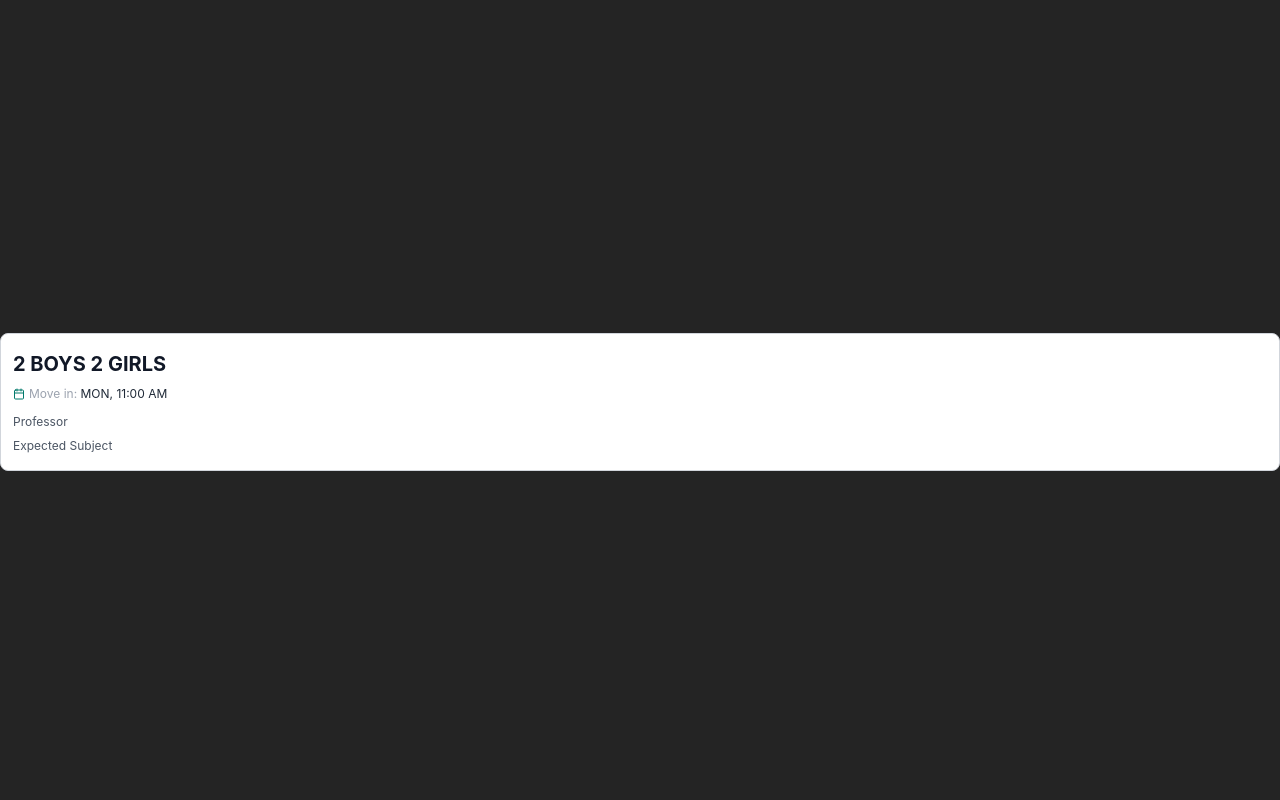
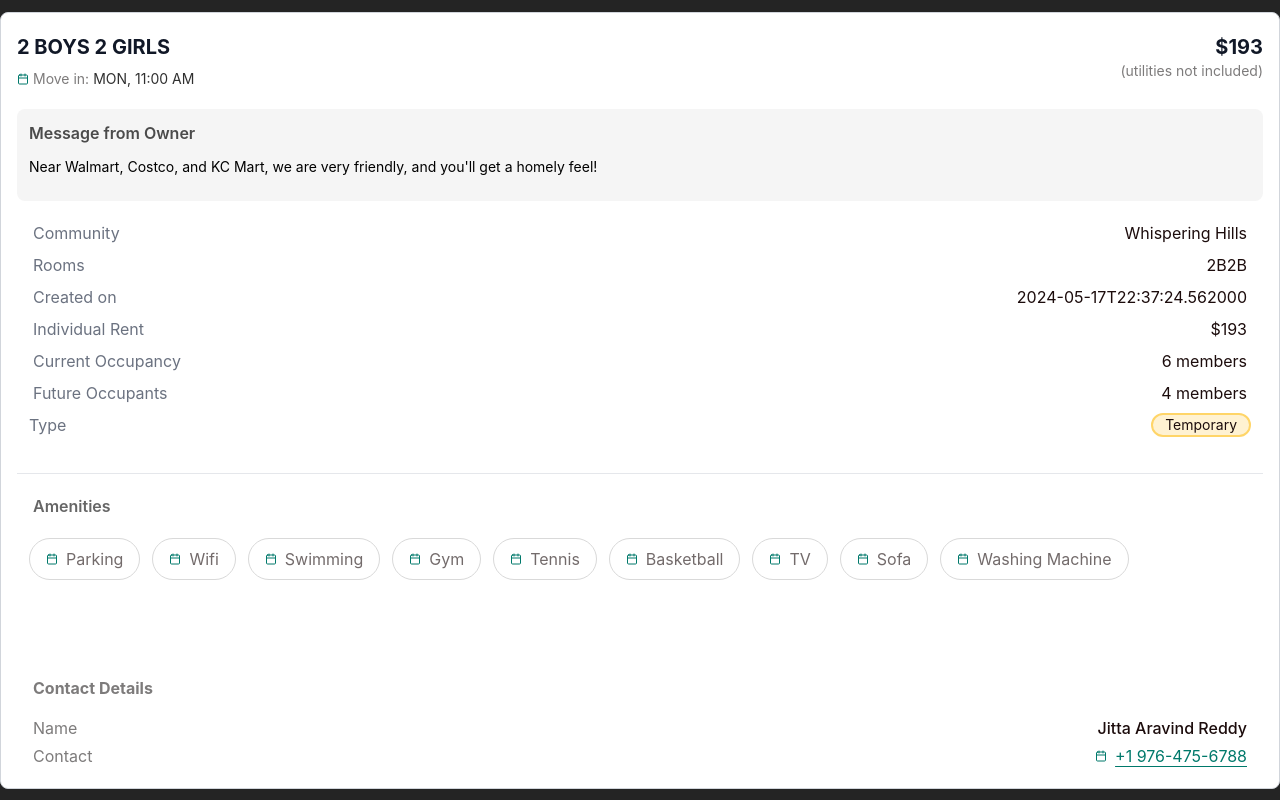
Before and after one commit to vikas62081/ucm_simplified, a React (Vite) app: page / in a window 1280 px wide. Built offline with nearby package versions, Linux system fonts and the light colour scheme.

Commit message:
accomodation details page created and alert & pill components created

```diff
--- a/src/components/AccomodationDetails.tsx
+++ b/src/components/AccomodationDetails.tsx
@@ -1,17 +1,47 @@
+import Pill from "./common/Pill";
+import Alert from "./common/Alert";
+import { text } from "@fortawesome/fontawesome-svg-core";
 const AccommodationDetails = () => {
+    const data = {
+        id: "664822747f8f7b13625b83d2",
+        community_name: "Whispering Hills",
+        address: "124st",
+        type: "temporary",
+        move_in_date: "2024-05-20T03:34:04.076000",
+        move_out_date: "2024-07-20T03:34:04.076000",
+        floor_plan: "2B2B",
+        rent_amount_per_person: 193,
+        utilities_included: false,
+        current_occupancies: 6,
+        available_occupancies: {
+          boys: 2,
+          girls: 2,
+          any: 0
+        },
+        aminities: [
+            "Parking", "Wifi", "Swimming", "Gym", "Tennis", "Basketball", "TV", "Sofa", "Washing Machine"],
+        status: "active",
+        additional_info: "Cricket can be played at tennis court",
+        created_at: "2024-05-17T22:37:24.562000",
+        updated_at: "2024-05-17T22:37:24.562000"
+    }
     return (
 
-      <div className={`bg-white text-gray-900 p-3 rounded-lg border border-gray-300 mt-2 mb-1 grid grid-cols-1`}>
-        <p className=" text-xl font-bold py-1">2 BOYS 2 GIRLS</p>
-        <div className="flex items-center text-xs text-gray-400 py-1">
+      <div className={`bg-white text-gray-900 px-4 py-5 rounded-lg border border-gray-300 grid grid-cols-1`}>
+        <div className=" text-xl font-bold flex justify-between">
+            <div>{data.available_occupancies.boys} BOYS {data.available_occupancies.girls} GIRLS</div>
+            <div>${data.rent_amount_per_person}</div>
+        </div>
+        <div className="flex justify-between">
+            <div className="flex items-center text-sm text-gray-400 py-1 pt-2">
                 <svg
                     className="h-3 w-3 text-primary"
                     viewBox="0 0 24 24"
                     fill="none"
                     stroke="currentColor"
-            stroke-width="2"
-            stroke-linecap="round"
-            stroke-linejoin="round"
+                    strokeWidth="2"
+                    strokeLinecap="round"
+                    strokeLinejoin="round"
                   >
                     {" "}
                     <rect x="3" y="4" width="18" height="18" rx="2" ry="2" />{" "}
@@ -19,12 +49,82 @@ const AccommodationDetails = () => {
                     <line x1="8" y1="2" x2="8" y2="6" />{" "}
                     <line x1="3" y1="10" x2="21" y2="10" />
                 </svg>
-          <div className="pl-1">Move in: <span className="text-gray-800">MON, 11:00 AM</span></div>
+                <div className="pl-1 flex justify-between text-custom-gray-text-contact">Move in:
+                    <span className="text-gray-800 pl-1" style={{color: '#303030'}}>MON, 11:00 AM</span>
                 </div>
-        <p className="text-xs text-gray-600 flex justify-between pt-2 pb-1">
-          Professor</p>
-        <p className="text-xs text-gray-600 flex justify-between py-1">
-          Expected Subject</p>
+            </div>
+            <div className={`text-custom-gray-text-contact text-sm`}>{data.utilities_included? '(utilities included)': '(utilities not included)'}</div>
+        </div>
+        <Alert heading={"Message from Owner"} message={"Near Walmart, Costco, and KC Mart, we are very friendly, and you'll get a homely feel!"} color="#F5F5F5"/>
+        <div className="flex justify-between px-4 pt-5 pb-1">
+            <div className="text-gray-500">Community</div>
+            <div  style={{color: '#1C0C0C'}}>{data.community_name}</div>
+        </div>
+        <div className="flex justify-between px-4 py-1">
+            <div className="text-gray-500">Rooms</div>
+            <div  style={{color: '#1C0C0C'}}>{data.floor_plan}</div>
+        </div>
+        <div className="flex justify-between px-4 py-1">
+            <div className="text-gray-500">Created on</div>
+            <div  style={{color: '#1C0C0C'}}>{data.created_at}</div>
+        </div>
+        <div className="flex justify-between px-4 py-1">
+            <div className="text-gray-500">Individual Rent</div>
+            <div style={{color: '#1C0C0C'}}>${data.rent_amount_per_person}</div>
+        </div>
+        <div className="flex justify-between px-4 py-1">
+            <div className="text-gray-500">Current Occupancy</div>
+            <div  style={{color: '#1C0C0C'}}>{data.current_occupancies} members</div>
+        </div>
+        <div className="flex justify-between px-4 py-1">
+            <div className="text-gray-500">Future Occupants</div>
+            <div  style={{color: '#1C0C0C'}}>{data.available_occupancies.boys+data.available_occupancies.girls+data.available_occupancies.any} members</div>
+        </div>
+        <div className="flex justify-between px-3 py-1">
+            <div className="text-gray-500">Type</div>
+            <div className="bg-custom-yellow-background border-2 border-custom-yellow-border rounded-full px-3">
+                <div className="text-center text-sm capitalize" style={{color: '#1C0C0C'}}>{data.type}</div>
+            </div>
+        </div>
+        <div className="pt-8">
+            <hr />
+        </div>
+        <div className="py-5 px-4 text-custom-gray font-semibold">
+            Amenities
+        </div>
+        <div className="flex justify-left flex-wrap">
+        {data.aminities.map((text) => (
+            <Pill key={text} title={text} disabled={true}/>
+        ))}
+        </div>
+        <div className="px-4 pt-20 text-custom-gray-text-contact font-bold">
+            Contact Details
+        </div>
+        <div className="flex justify-between px-4 pt-4">
+            <div className="text-custom-gray-text-contact">Name</div>
+            <div className="font-medium" style={{color: '#1C0C0C'}}>Jitta Aravind Reddy</div>
+        </div>
+        <div className="flex justify-between px-4 pt-1">
+            <div className="text-custom-gray-text-contact">Contact</div>
+            <div className="flex items-center">
+                <svg
+                    className="h-3 w-3 text-primary"
+                    viewBox="0 0 24 24"
+                    fill="none"
+                    stroke="currentColor"
+                    strokeWidth="2"
+                    strokeLinecap="round"
+                    strokeLinejoin="round"
+                  >
+                    {" "}
+                    <rect x="3" y="4" width="18" height="18" rx="2" ry="2" />{" "}
+                    <line x1="16" y1="2" x2="16" y2="6" />{" "}
+                    <line x1="8" y1="2" x2="8" y2="6" />{" "}
+                    <line x1="3" y1="10" x2="21" y2="10" />
+                </svg>
+                <div className="pl-2 underline underline-offset-4" style={{ color: '#00796B'}}>+1 976-475-6788</div>
+            </div>
+        </div>
       </div>
     );
   };
--- /dev/null
+++ b/src/components/common/Alert.tsx
@@ -0,0 +1,20 @@
+interface AlertProps {
+    heading: string;
+    message: string;
+    color: string;
+}
+
+const Alert = (props:AlertProps) => {
+    const { heading, message, color } = props;
+    return (
+        <div className="mt-4 p-3 rounded-lg" style={{backgroundColor: color}}>
+            <div className="font-semibold" style={{color: '#4B4B4B'}}>
+                {heading}
+            </div>
+            <div className="py-3 text-sm text-black">
+                {message}
+            </div>
+        </div>
+    )
+}
+export default Alert
--- /dev/null
+++ b/src/components/common/Pill.tsx
@@ -0,0 +1,38 @@
+import { useState } from "react";
+
+const Pill = (props:any) => {
+
+    const [isColor1, setIsColor1] = useState(true);
+
+    const changeColor = () => {
+        setIsColor1(!isColor1);
+    };
+    return (
+        <button
+            onClick={changeColor}
+            disabled={props.disabled}
+            className={`rounded-full ml-3 mb-4 px-4 ${isColor1 ? 'border border-custom-gray-background bg-white' : 'border border-white bg-custom-green-svg'}`}>
+            <div className="flex items-center">
+                    <svg
+                        className={`h-3 w-3 ${isColor1 ? 'text-custom-green-svg' : 'text-white'}`}
+                        viewBox="0 0 24 24"
+                        fill="none"
+                        stroke="currentColor"
+                        strokeWidth="2"
+                        strokeLinecap="round"
+                        strokeLinejoin="round"
+                      >
+                        {" "}
+                        <rect x="3" y="4" width="18" height="18" rx="2" ry="2" />{" "}
+                        <line x1="16" y1="2" x2="16" y2="6" />{" "}
+                        <line x1="8" y1="2" x2="8" y2="6" />{" "}
+                        <line x1="3" y1="10" x2="21" y2="10" />
+                    </svg>
+                <div className={`py-2 pl-2 ${isColor1 ? 'text-custom-gray-text' : 'text-white'}`}>
+                    {props.title}
+                </div>
+            </div>
+        </button>
+    );
+}
+export default Pill
--- a/tailwind.config.js
+++ b/tailwind.config.js
@@ -9,10 +9,19 @@ export default {
       fontSize: {
         '10px': '10px',
       },
+      // 00796B
       colors: {
         'custom-dark': '#242424', // Custom color
           primary: '#00796B',   // Replace '#4f46e5' with your primary color
           secondary: '#E0F2F1', // Replace '#ec4899' with your secondary color
+          'custom-yellow-border': '#FFD568', // Custom yellow used in AccomodationDetails page for border color
+          'custom-yellow-background': '#FFF2D2', // Custom yellow used in AccomodationDetails page for background color
+          'custom-gray': '#666666', // Custom gray used in AccomodationDetails page for text color
+          'custom-gray-background': '#D9D9D9', // Custom gray used in AccomodationDetails page for border color
+          'custom-gray-text': '#736B6B', // Custom gray used in AccomodationDetails page for text color
+          'custom-gray-fill': '#F5F5F5', // Custom gray used in AccomodationDetails page for button fill
+          'custom-gray-text-contact': '#7D7B7B', // Custom gray used in AccomodationDetails page for contact details
+          'custom-green-svg': '#00796B', // Custom gray used svgs
       },
       boxShadow: {
         'custom': '0 4px 4px rgba(0, 0, 0, 0.25)',
```
Also changed, not shown: src/App.tsx (+13 -7 lines). Lines whose indentation alone changed are shown as unchanged.
